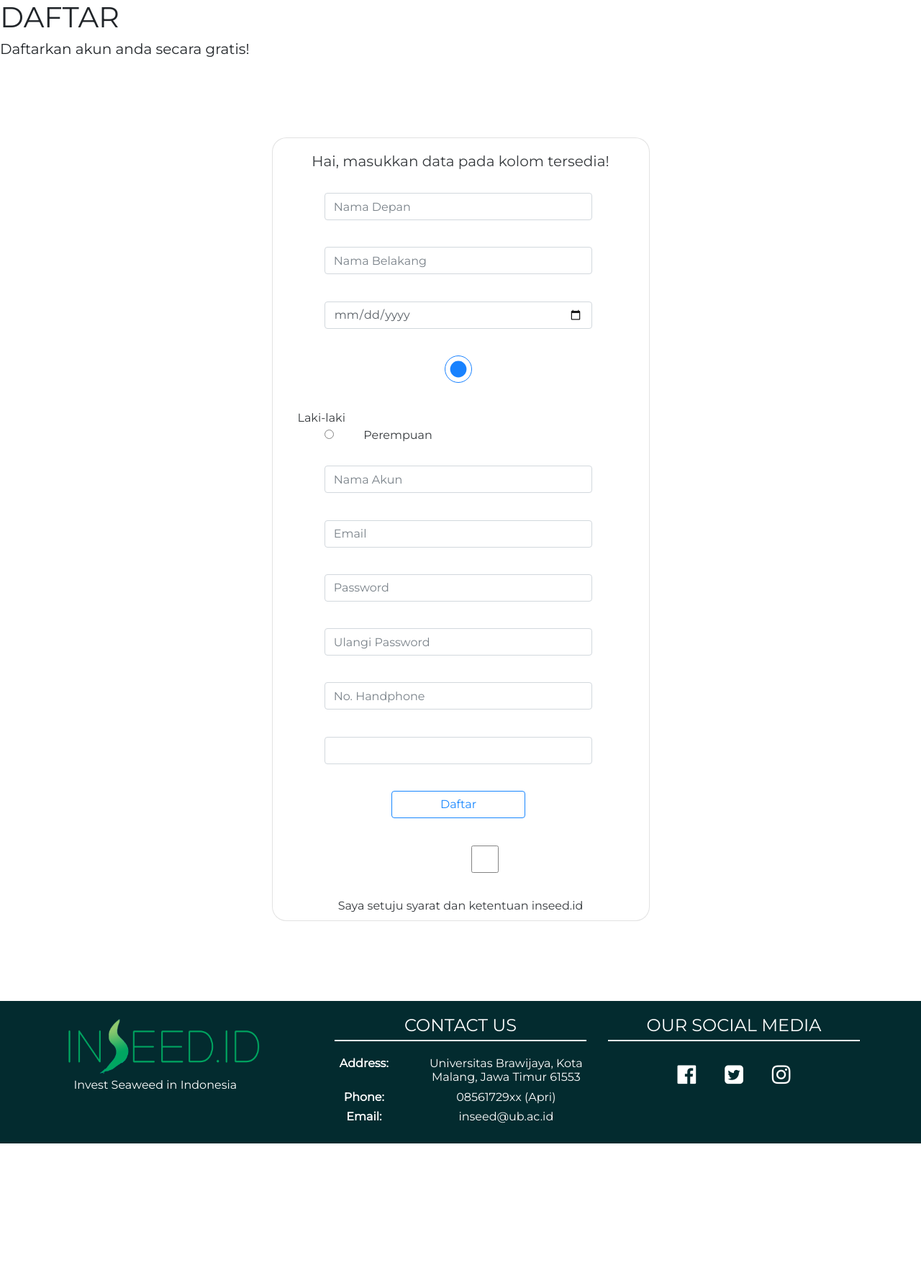
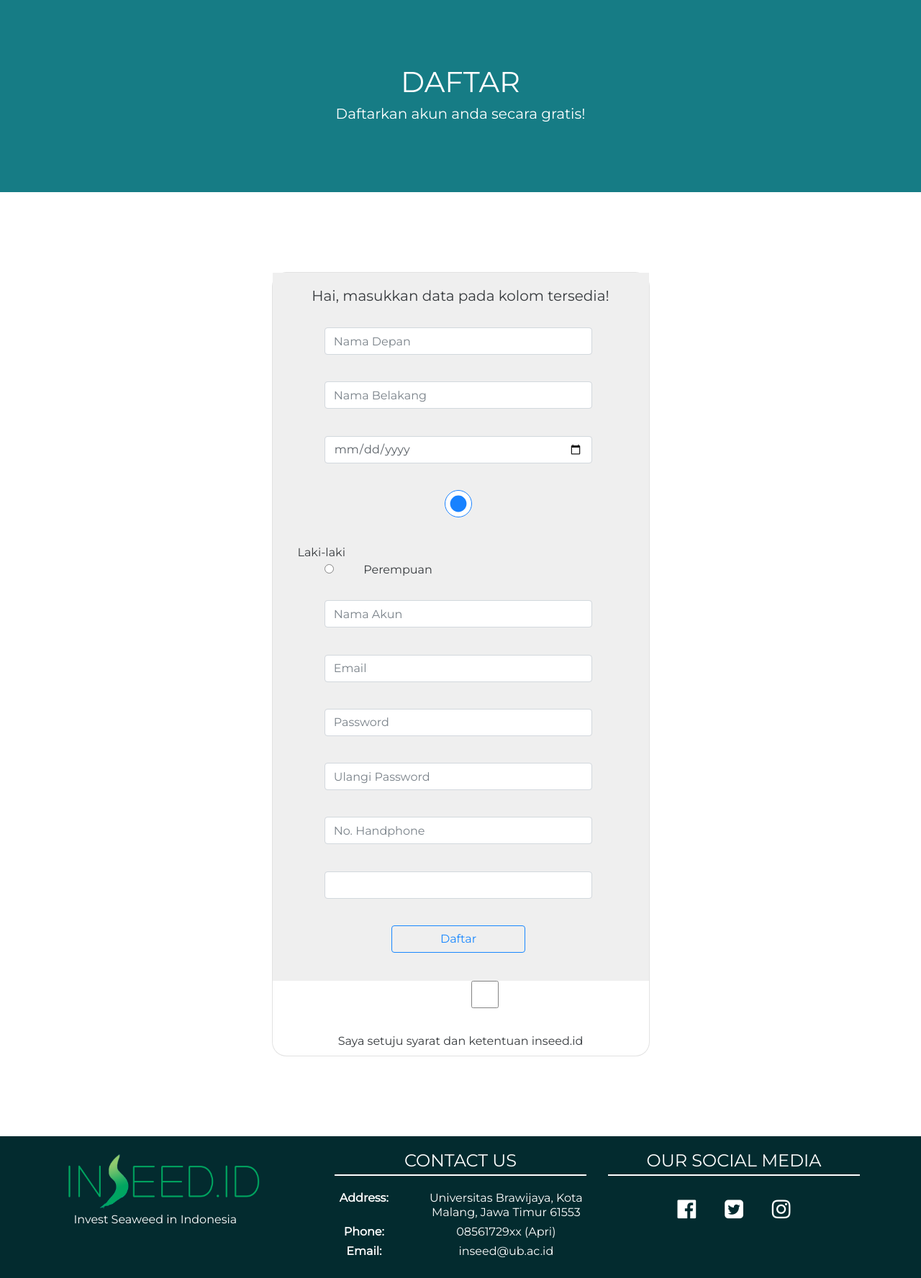
Before and after one commit to tjjulian16/inseed.id, a PHP site: page /daftar.php in a window 1280 px wide. Shown: the part 91-1867 px from the top of the page at 72% size. Before the commit the page ends 1680 px from the top, so only its background shows below. Run offline with PHP 8.4, Linux system fonts and the light colour scheme.

Commit message:
Update styleCSS.css

```diff
--- a/css/styleCSS.css
+++ b/css/styleCSS.css
@@ -268,3 +268,14 @@ color: white; text-align: center; margin-top: 4%;
 		margin-left: 0;
 	}
 }
+/* ---------DAFTAR BOSQ---------*/
+.headSignUp {
+	background-color: #167c85;
+	height: 50%;
+	color: white;
+	text-align: center;
+	padding: 7%;
+}
+#abu {
+	background-color: #eeeeee;
+}
```
